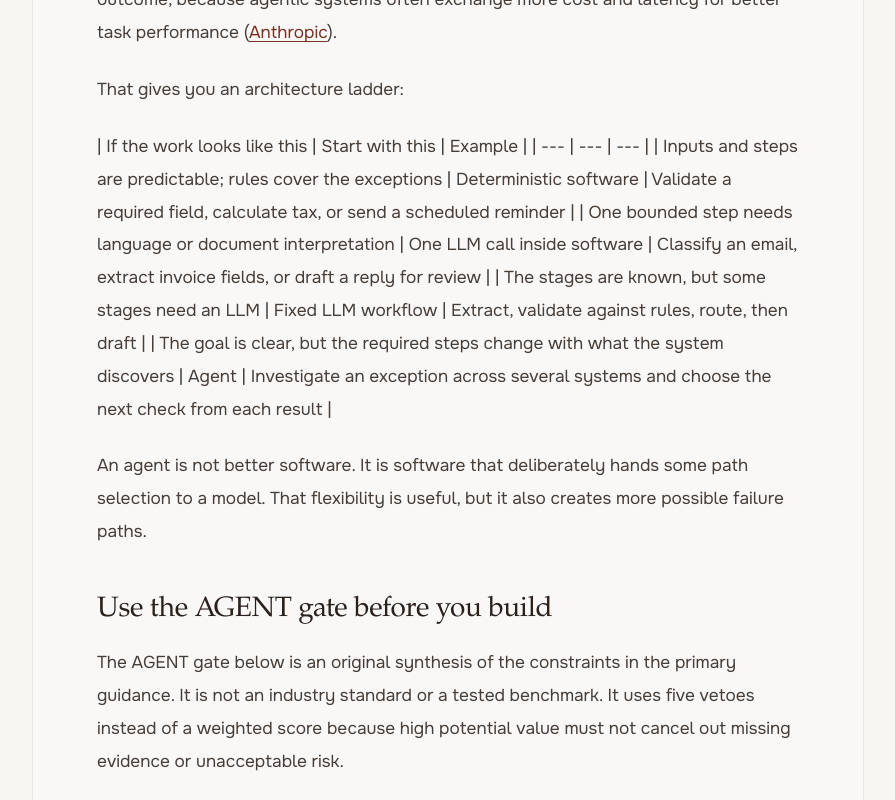
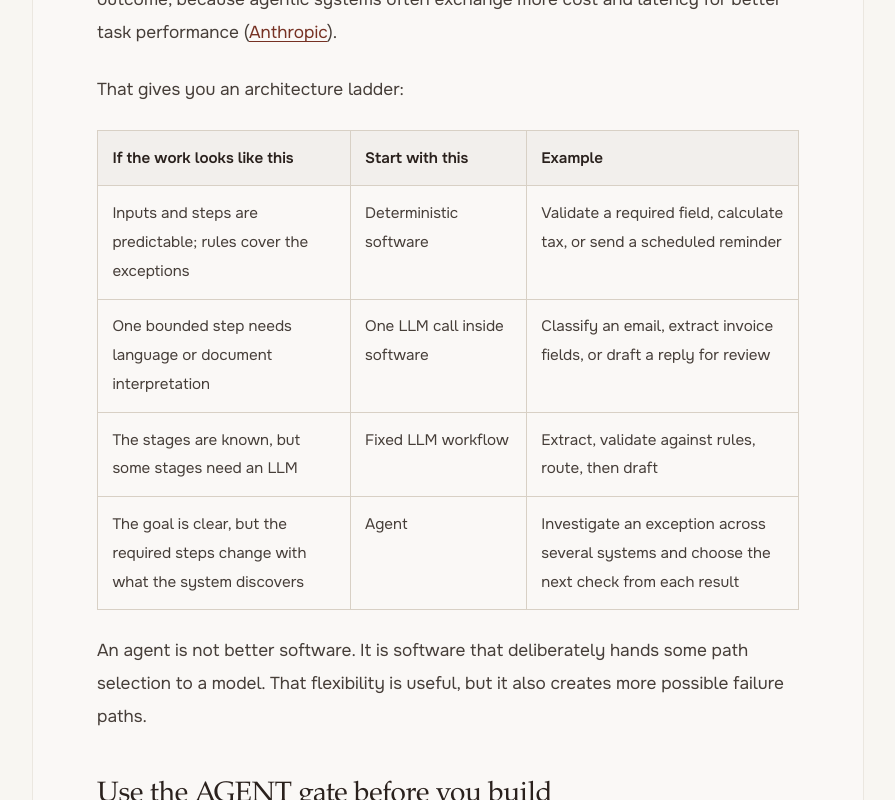
Before and after one commit to marius-manola/personal-brand, a Next.js app: page /blog/when-to-use-an-ai-agent in a window 1280 px wide. Shown: the part 2160-2960 px from the top of the page, without its empty margins (192-1087 px from the left). Built offline with nearby package versions, Linux system fonts and the light colour scheme.

Commit message:
Render blog tables correctly

```diff
--- a/app/blog/[slug]/page.tsx
+++ b/app/blog/[slug]/page.tsx
@@ -3,6 +3,7 @@ import Link from 'next/link';
 import Image from 'next/image';
 import { notFound } from 'next/navigation';
 import { MDXRemote } from 'next-mdx-remote/rsc';
+import remarkGfm from 'remark-gfm';
 import Copyright from '@/app/components/Copyright';
 import { getAllBlogPosts, getBlogPost } from '@/lib/server/blog.server';
 
@@ -131,7 +132,7 @@ export default async function BlogPostPage({ params }: PageProps) {
           )}
 
           <div className="blog-prose">
-            <MDXRemote source={post.content} />
+            <MDXRemote source={post.content} options={{ mdxOptions: { remarkPlugins: [remarkGfm] } }} />
           </div>
         </article>
 
--- a/app/globals.css
+++ b/app/globals.css
@@ -428,6 +428,10 @@ h1, h2, h3, h4, h5, h6 {
 .blog-prose pre { overflow-x: auto; padding: 1.25rem; border-radius: var(--radius); background: hsl(var(--foreground)); color: hsl(var(--background)); font-size: 0.9rem; line-height: 1.65; }
 .blog-prose pre code { padding: 0; background: transparent; color: inherit; }
 .blog-prose img { width: 100%; border-radius: var(--radius); }
+.blog-prose table { display: block; width: 100%; overflow-x: auto; border-collapse: collapse; font-size: 0.95rem; }
+.blog-prose th,
+.blog-prose td { min-width: 10rem; padding: 0.8rem 0.9rem; border: 1px solid hsl(var(--border)); text-align: left; vertical-align: top; }
+.blog-prose th { color: hsl(var(--foreground)); background: hsl(var(--secondary) / 0.65); font-weight: 600; }
 
 .blog-pagination {
   display: grid;
--- a/package.json
+++ b/package.json
@@ -36,6 +36,7 @@
     "react-dom": "^19.0.0",
     "react-intersection-observer": "^9.15.1",
     "react-responsive": "^10.0.0",
+    "remark-gfm": "^4.0.1",
     "tailwind-merge": "^3.6.0"
   },
   "devDependencies": {
```
Also changed, not shown: 1 other file (tests, documents, lock files or other folders).
